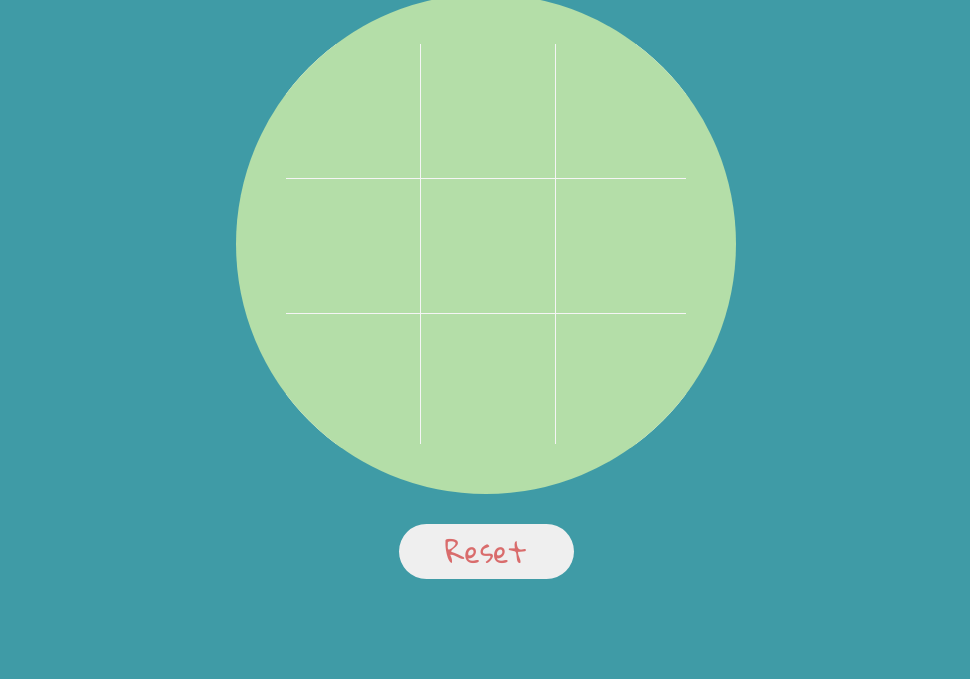
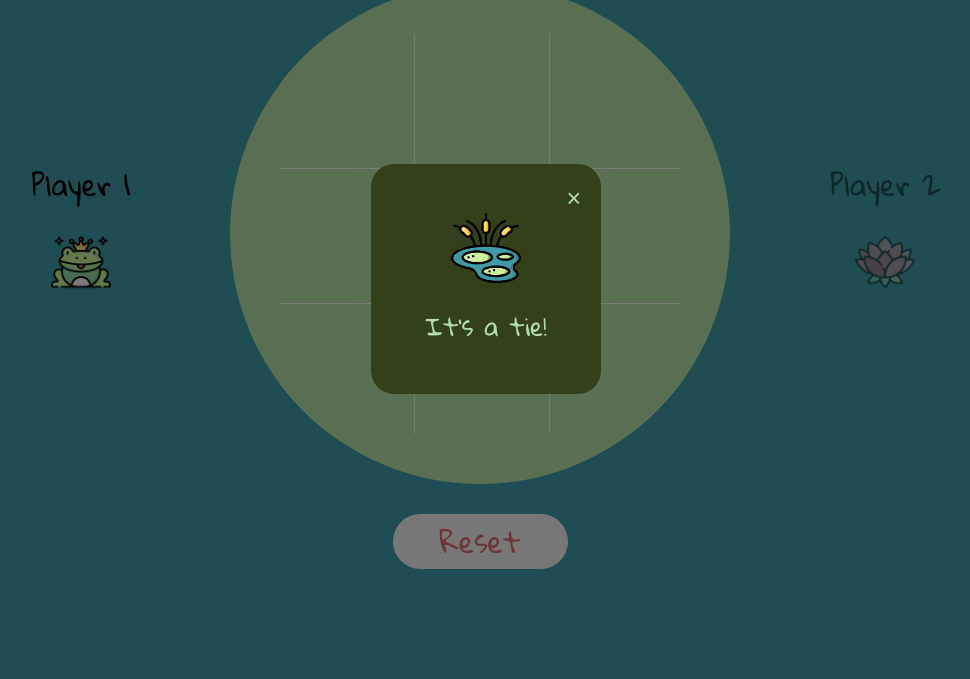
Before and after one commit to narvval/tic-tac-toe, a plain HTML site: page index.html in a window 1280 px wide. Shown: the part 121-800 px from the top of the page, without its empty margins (154-1124 px from the left). Drawn offline with Linux system fonts and the light colour scheme.

Commit message:
Design end-game modal

```diff
--- a/index.html
+++ b/index.html
@@ -14,7 +14,11 @@
 		<title>Tic Tac Toe</title>
 	</head>
 	<body>
-		<div class="triangle"></div>
+		<div class="player-container player-container-one">
+			<p class="player-name">Player 1</p>
+			<div class="player-icon player-one"></div>
+		</div>
+		<div class="game-container">
 			<p class="title">Tic Tac Toe</p>
 			<div class="gameboard-container">
 				<div class="container-for-lines">
@@ -32,5 +36,20 @@
 				</div>
 			</div>
 			<button class="game-btn">Reset</button>
+		</div>
+
+		<div class="player-container player-container-two inactive">
+			<p class="player-name">Player 2</p>
+			<div class="player-icon player-two"></div>
+		</div>
+
+		<div class="modal active">
+			<button data-modal-close class="close-btn">&times;</button>
+			<div class="modal-icon tie"></div>
+			<div class="modal-message modal-message-tie">It's a tie!</div>
+		</div>
+		<div class="overlay active"></div>
+
+		<!-- ADD FOOTER W NAME AND ODIN PROJECT ?!?! -->
 	</body>
 </html>
--- a/script.js
+++ b/script.js
@@ -1,3 +1,5 @@
+// SEARCH 'UPDATED' FOR CODE TO BE FIXED
+
 // GAMEBOARD IIFE Object
 const gameboard = (function () {
 	let gameArray = Array.from('_'.repeat(9));
@@ -131,8 +133,6 @@ const game = (function () {
 				} else {
 					// If there is a winner, or if there no more empty slots, game must be set to inactive and the winner must be announced
 					active = false;
-					console.log('Player ' + turn + ' has won!');
-					alert('Player ' + turn + ' has won!');
 					return winner;
 				}
 			}
@@ -259,16 +259,14 @@ playerTwo = newPlayer('Player 2', 2);
 // DISPLAY IN DOM
 // Create an object that will handle the display/DOM logic. Write a function that will render the contents of the gameboard array to the webpage (for now, you can always just fill the gameboard array with "X"s and "O"s just to see what’s going on)
 
-
-
 const updateBoardSquares = (function () {
 	const cells = document.querySelectorAll('.cell');
+	const playerContainers = document.querySelectorAll('.player-container');
 
 	cells.forEach((cell) => {
 		cell.addEventListener('click', () => {
-
 			// Ensure game is active and cell is empty, else do nothing
-			if ((game.isActive() === true) && (cell.classList.contains('empty'))) {
+			if (game.isActive() === true && cell.classList.contains('empty')) {
 				// Identify the index of the cell
 				const cellIndex = cell.classList[1].replace(/^\D+/g, '');
 
@@ -281,18 +279,33 @@ const updateBoardSquares = (function () {
 				} else {
 					createToken('playerTwo', cell);
 				}
+				// Toggle active/inactive for Player Status
+				playerContainers.forEach((container) => {
+					container.classList.toggle('inactive');
+				});
 
 				// Play the game
 				game.play(cellIndex);
+
+				// Alert if there has been a winner
+				winner = game.getGameWinner();
+				if (winner === 'tie') {
+					alert('It\'s a tie!')
+				}
+				else if (winner != 'none') {
+					alert(winner + ' has won!')
+				}
 			}
 		});
 	});
 
-	return { cells }
+	return { cells };
 })();
 
-const resetBoard = (function() {
+const resetBoard = (function () {
 	const gameBtn = document.querySelector('.game-btn');
+	const playerOneStatus = document.querySelector('.player-container-one');
+	const playerTwoStatus = document.querySelector('.player-container-two');
 
 	gameBtn.addEventListener('click', () => {
 		// Reset game
@@ -301,9 +314,12 @@ const resetBoard = (function() {
 		updateBoardSquares.cells.forEach((cell) => {
 			cell.classList.add('empty');
 			cell.innerHTML = '';
-		})
-	})
-})()
+		});
+		// Put focus on "Player 1"
+		playerOneStatus.classList.remove('inactive');
+		playerTwoStatus.classList.add('inactive');
+	});
+})();
 
 function createToken(player, parent) {
 	const div = document.createElement('div');
--- a/style.css
+++ b/style.css
@@ -7,9 +7,11 @@
 :root {
 	--color-gameboard: #b4dea8;
 	--color-gameboard-darker: #a3c998;
+	--color-dark-green: #34401A;
 	--color-background: #3f9ba6;
 	--color-light: #f5f5f5;
 	--color-highlight: #d96c6c;
+
 }
 
 body {
@@ -18,6 +20,25 @@ body {
 	font-weight: 400;
 	font-style: normal;
 
+	display: flex;
+	align-items: center;
+	justify-content: center;
+	gap: 100px;
+}
+
+.player-container {
+	display: flex;
+	flex-direction: column;
+	align-items: center;
+	gap: 20px;
+	font-size: 1.75em;
+}
+
+.player-container.inactive {
+	filter: opacity(50%);
+}
+
+.game-container {
 	display: flex;
 	flex-direction: column;
 	align-items: center;
@@ -29,7 +50,7 @@ body {
 	color: var(--color-light);
 }
 
-button {
+.game-btn {
 	border: none;
 	margin-top: 20px;
 	border-radius: 50px;
@@ -39,24 +60,28 @@ button {
 	width: 175px;
 }
 
-button:hover {
+.game-btn:hover {
 	background-color: var(--color-highlight);
 	color: var(--color-light);
 }
 
-.playerOne,
-.playerTwo {
+.player-one,
+.player-two, .tie {
 	background-size: cover;
 	width: 60px;
 	height: 60px;
 }
 
-.playerOne {
+.player-one {
 	background-image: url(/images/frog.png);
 }
 
-.playerTwo {
+.player-two {
 	background-image: url(/images/lotus.png);
+}
+
+.tie {
+	background-image: url(/images/pond.png);
 }
 
 .gameboard-container {
@@ -85,7 +110,7 @@ button:hover {
 }
 
 .cell {
-	background-color: #b4dea8;
+	background-color: var(--color-gameboard);
 	display: grid;
 	place-items: center;
 	/* Setting specific H/W prevents cells from widening when content is placed */
@@ -101,3 +126,80 @@ button:hover {
 	border-radius: 50%;
 	position: absolute;
 }
+
+
+/* Modal styling */
+.modal {
+    /* When user scrolls, this follows them */
+    position: fixed;
+    /* centers top-left corner of modal in center of screen */
+    top: 50%;
+    left: 50%;
+    /* center entire modal. Scale(0) hides the modal. */
+    transform: translate(-50%, -50%) scale(0);
+    /* A high number makes it be above everything else */
+    z-index: 10;
+    background-color: var(--color-dark-green);
+    color: var(--color-gameboard);
+    font-size: 1.5em;
+	line-height: 150%;
+    border-radius: 10%;
+    height: 230px;
+	width: 230px;
+    display: flex;
+    flex-direction: column;
+    align-items: center;
+	text-align: center;
+}
+
+.modal-icon {
+	height: 70px;
+	width: 70px;
+}
+
+.modal-message {
+	margin-top: 10px 40px;
+}
+
+/* tie message is one-liner & needs more space between icon and text */
+.modal-message-tie {
+	margin-top: 25px;
+}
+
+.modal.active {
+    /* Scale(1) to make it visible */
+    transform: translate(-50%, -50%) scale(1);
+
+}
+
+.close-btn {
+    align-self: flex-end;
+    margin-top: 20px;
+    margin-right: 20px;
+    background: none;
+    border: none;
+    cursor: pointer;
+    border-radius: 20px;
+    font-size: 25px;
+	color: var(--color-gameboard);
+}
+
+.overlay {
+    position: fixed;
+    opacity: 0;
+    /* Apply overlay to the entire screen */
+    top: 0;
+    left: 0;
+    right: 0;
+    bottom: 0;
+    /* Apply 50% opacity */
+    background-color: rgba(0, 0, 0, .5);
+    /* Allows user to click buttons when inactive */
+    pointer-events: none;
+}
+
+.overlay.active {
+    opacity: 1;
+    /* Prevent user from clicking buttons */
+    pointer-events: all;
+}
```
Also changed, not shown: images/pond.png (added), 2 other files. Lines whose indentation alone changed are shown as unchanged.
